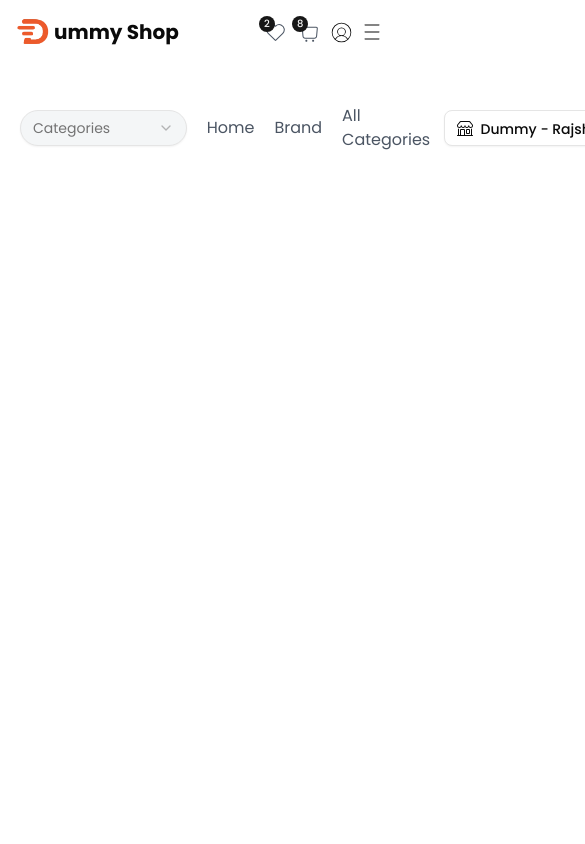
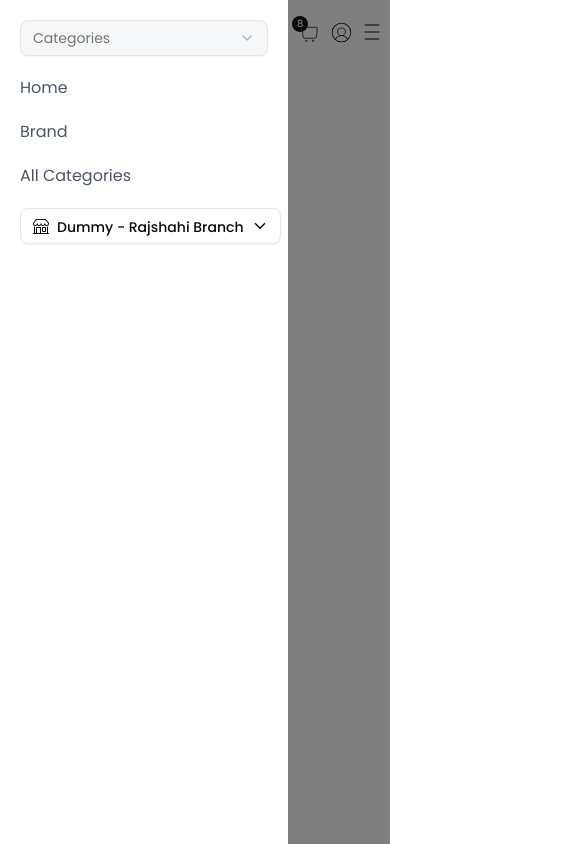
Before and after one commit to sajid-islam/dummy-shop-nextjs, a Next.js app: page / in a window 390 px wide. Both pictures are taken after a click on the button 372 px from the left and 32 px from the top of the page. Shown: the top 844 px of the page, 585 px wide, since content can reach past the window. Built offline with nearby package versions, Linux system fonts and the light colour scheme.

Commit message:
feat(primary-navbar):make primary navbar resonsive by creating sidebar

```diff
--- a/package.json
+++ b/package.json
@@ -13,6 +13,7 @@
     "@radix-ui/react-label": "^2.1.7",
     "@radix-ui/react-select": "^2.2.6",
     "@radix-ui/react-slot": "^1.2.3",
+    "@reduxjs/toolkit": "^2.8.2",
     "class-variance-authority": "^0.7.1",
     "clsx": "^2.1.1",
     "lucide-react": "^0.542.0",
@@ -20,6 +21,7 @@
     "react": "19.1.0",
     "react-dom": "19.1.0",
     "react-icons": "^5.5.0",
+    "react-redux": "^9.2.0",
     "sonner": "^2.0.7",
     "tailwind-merge": "^3.3.1"
   },
--- /dev/null
+++ b/src/app/(home)/layout.jsx
@@ -0,0 +1,8 @@
+"use client";
+import ReduxProvider from "@/components/ReduxProvider/ReduxProvider";
+
+const HomeLayout = ({ children }) => {
+  return <ReduxProvider>{children}</ReduxProvider>;
+};
+
+export default HomeLayout;
--- a/src/components/Navbar/Navbar.jsx
+++ b/src/components/Navbar/Navbar.jsx
@@ -1,3 +1,4 @@
+"use client";
 import Image from "next/image";
 import Link from "next/link";
 
@@ -8,8 +9,12 @@ import { Badge } from "../ui/badge";
 import { CiMenuBurger } from "react-icons/ci";
 import { PiUserCircleThin } from "react-icons/pi";
 import SearchBar from "../SearchBar/SearchBar";
+import { useDispatch, useSelector } from "react-redux";
+import { setIsOpen } from "@/redux/navbar/navbarSlice";
 
 const Navbar = () => {
+  const dispatch = useDispatch();
+
   return (
     <nav className="flex gap-10 justify-between items-center px-2 md:px-5 h-16">
       {/* Logo */}
@@ -54,7 +59,7 @@ const Navbar = () => {
         </Link>
 
         {/* Navbar toggle */}
-        <button className="md:hidden">
+        <button onClick={() => dispatch(setIsOpen())} className="hover:cursor-pointer md:hidden">
           <CiMenuBurger size={20} />
         </button>
       </div>
--- a/src/components/PrimaryNavbar/PrimaryNavbar.jsx
+++ b/src/components/PrimaryNavbar/PrimaryNavbar.jsx
@@ -1,3 +1,4 @@
+"use client";
 import { Select, SelectContent, SelectTrigger, SelectValue } from "@/components/ui/select";
 import { Button } from "@/components/ui/button";
 import { Dialog, DialogTrigger } from "@/components/ui/dialog";
@@ -6,6 +7,8 @@ import Link from "next/link";
 import { BsShop } from "react-icons/bs";
 import { IoIosArrowDown } from "react-icons/io";
 import BranchDialog from "../BranchDialog/BranchDialog";
+import { useDispatch, useSelector } from "react-redux";
+import { setIsOpen } from "@/redux/navbar/navbarSlice";
 
 const categories = [
   { title: "food" },
@@ -23,8 +26,13 @@ const navLinks = [
 ];
 
 const PrimaryNavbar = () => {
+  const isOpen = useSelector((state) => state.navbar.isOpen);
+  const dispatch = useDispatch();
+
   return (
-    <nav className="px-5 flex justify-between items-center">
+    <>
+      {/* For large Devices */}
+      <nav className="px-5 hidden md:flex justify-between items-center ">
         {/* Navigation Links */}
         <div className="flex gap-5 items-center">
           <Select>
@@ -68,6 +76,66 @@ const PrimaryNavbar = () => {
           </Dialog>
         </div>
       </nav>
+
+      {/*  For small devices*/}
+      <aside className="md:hidden">
+        <div
+          className={`fixed top-0 h-[100svh] w-72 bg-white z-50 left-0 ${
+            isOpen ? "translate-x-0" : "-translate-x-full"
+          } transition-transform duration-300 p-5`}
+        >
+          {/* Navigation Links */}
+          <div className="space-y-5">
+            <Select>
+              <SelectTrigger className="w-full bg-muted-50 text-black hover:cursor-pointer">
+                <SelectValue placeholder="Categories" />
+              </SelectTrigger>
+              <SelectContent className="p-2">
+                <div className="flex flex-col gap-2">
+                  {categories.map((category, idx) => (
+                    <Link
+                      href={`/category/${category.title}`}
+                      key={idx}
+                      className="bg-muted-50 px-2 rounded-sm"
+                    >
+                      {category.title.charAt(0).toUpperCase() + category.title.slice(1)}
+                    </Link>
+                  ))}
+                </div>
+              </SelectContent>
+            </Select>
+            <div className="flex flex-col gap-5">
+              {navLinks.map((navLink) => (
+                <Link key={navLink.id} href={navLink.link}>
+                  <p className="text-muted-600 hover:text-black transition-colors duration-150">
+                    {navLink.name}
+                  </p>
+                </Link>
+              ))}
+            </div>
+          </div>
+
+          {/* Branch Toggle */}
+          <div className="mt-5">
+            <Dialog>
+              <DialogTrigger asChild>
+                <Button variant="outline" className="flex ">
+                  <BsShop size={20} />
+                  <span className="mt-0.5">Dummy - Rajshahi Branch</span>
+                  <IoIosArrowDown />
+                </Button>
+              </DialogTrigger>
+              <BranchDialog />
+            </Dialog>
+          </div>
+        </div>
+        {/* Backdrop */}
+        <div
+          onClick={() => dispatch(setIsOpen(false))}
+          className={`bg-black/50 fixed inset-0 z-40 cursor-pointer ${isOpen ? "block" : "hidden"}`}
+        />
+      </aside>
+    </>
   );
 };
 
--- /dev/null
+++ b/src/components/ReduxProvider/ReduxProvider.jsx
@@ -0,0 +1,8 @@
+import { store } from "@/redux/store";
+import { Provider } from "react-redux";
+
+const ReduxProvider = ({ children }) => {
+  return <Provider store={store}>{children}</Provider>;
+};
+
+export default ReduxProvider;
--- /dev/null
+++ b/src/redux/navbar/navbarSlice.js
@@ -0,0 +1,19 @@
+import { createSlice } from "@reduxjs/toolkit";
+
+const initialState = {
+  isOpen: false,
+};
+
+export const navbarSlice = createSlice({
+  name: "navbar",
+  initialState,
+  reducers: {
+    setIsOpen: (state) => {
+      state.isOpen = !state.isOpen;
+    },
+  },
+});
+
+export const { setIsOpen } = navbarSlice.actions;
+
+export default navbarSlice.reducer;
--- /dev/null
+++ b/src/redux/store.js
@@ -0,0 +1,8 @@
+import { configureStore } from "@reduxjs/toolkit";
+import navbarReducer from "./navbar/navbarSlice";
+
+export const store = configureStore({
+  reducer: {
+    navbar: navbarReducer,
+  },
+});
```
Also changed, not shown: src/app/(home)/page.jsx (renamed from src/app/page.jsx), 1 other file (tests, documents, lock files or other folders). Lines whose indentation alone changed are shown as unchanged.
